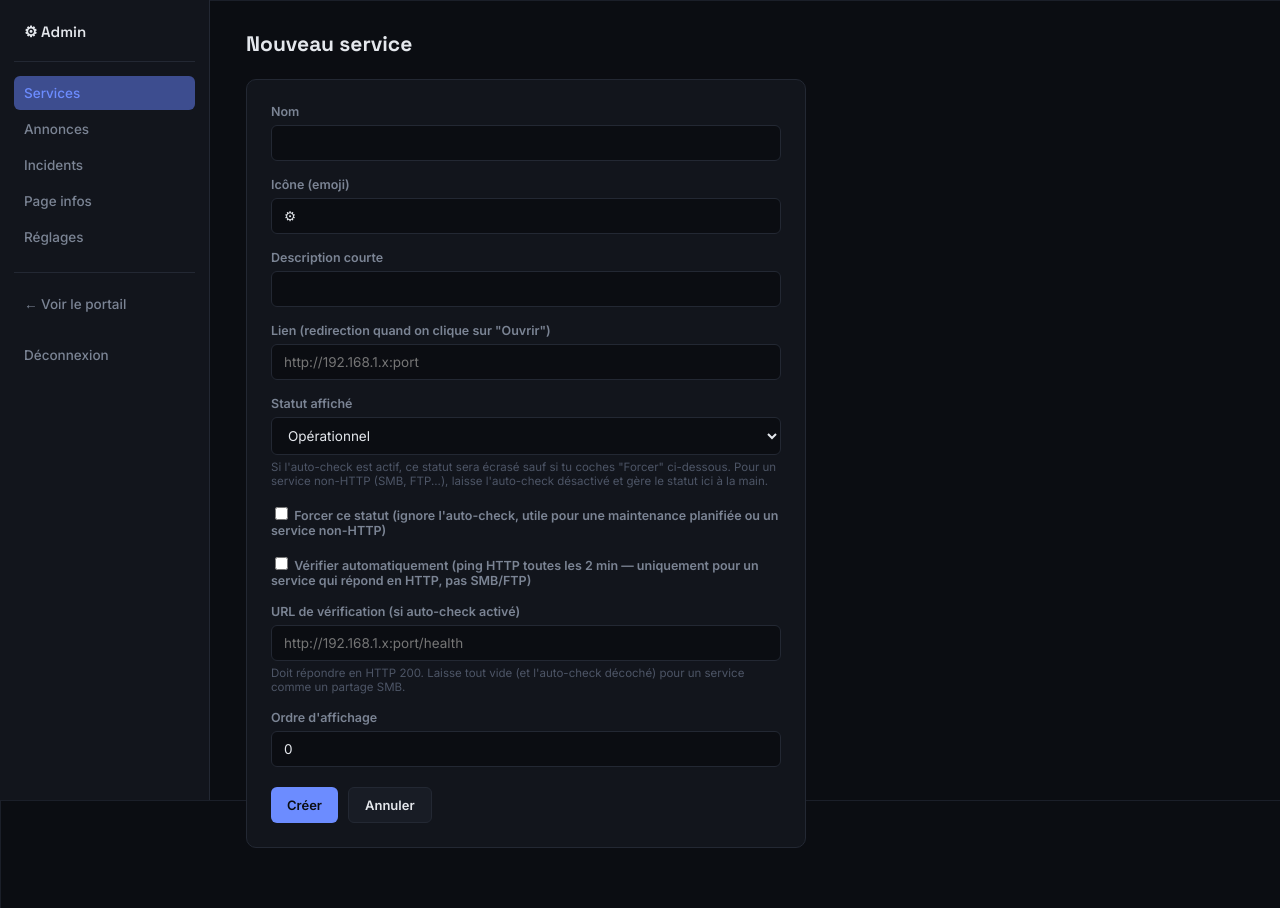
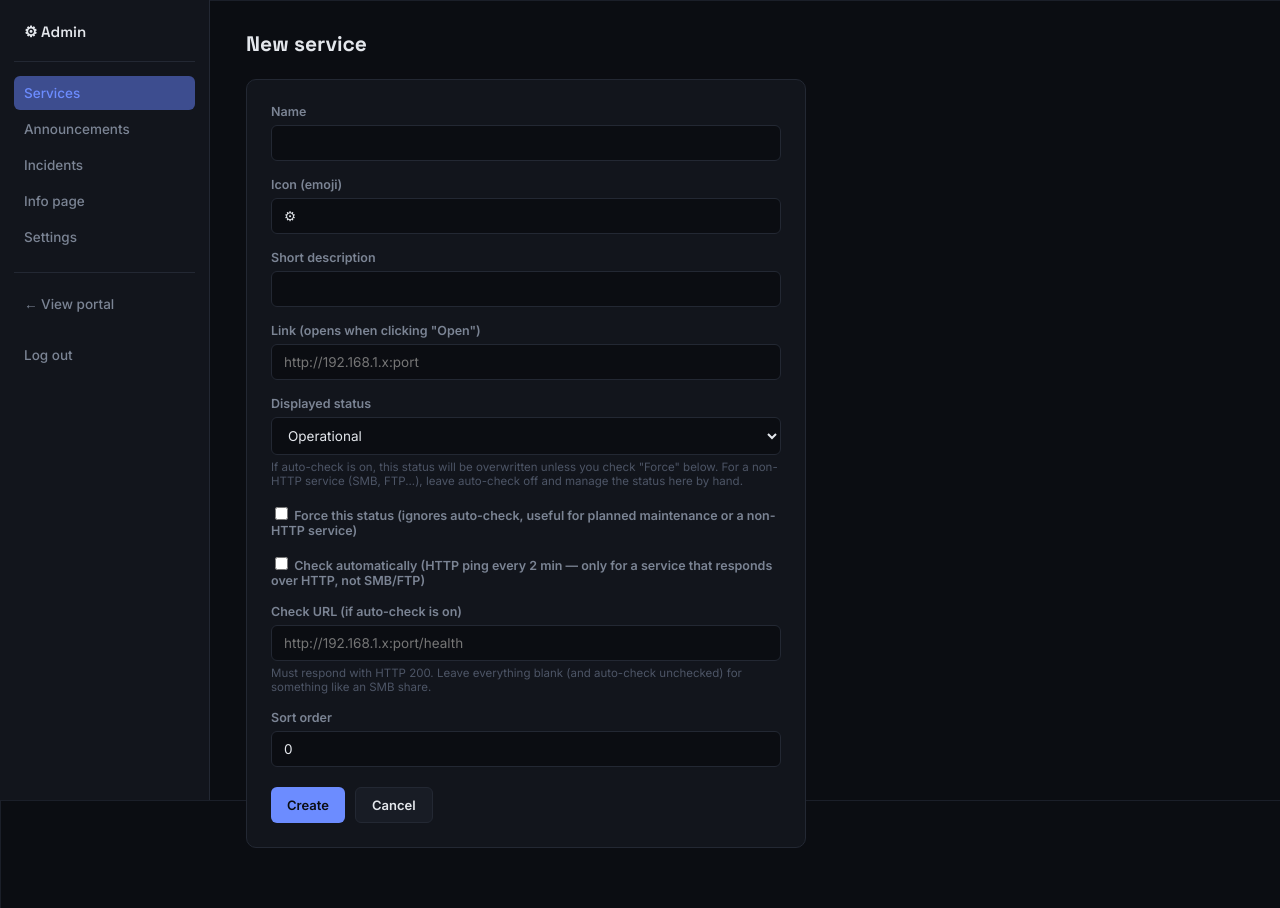
Before and after one commit to Adam4125-officiel/Status-Portal, a Flask app: page /admin/services/new in a window 1280 px wide. Run offline with Flask 3, Linux system fonts and the light colour scheme; the visitor is signed in with stand-in values (Sample User, id 1).

Commit message:
Translate UI/code to English, drop Windows/IIS deployment docs
Full French->English translation across templates, Flask flash messages,
docstrings, comments, and seed data (English identifiers/enum values were
already in place, so this is a pure string/prose change with no schema or
route changes). README rewritten: removes IIS/ARR reverse-proxy and Windows
Task Scheduler instructions per new direction (the app only needs to publish
its own port; how it's exposed - Tailscale, reverse proxy, tunnel - is left
to the operator). Also clarifies that the public page refresh (60s) and the
backend health-check interval (120s) are two independent settings, which
previous docs conflated. Adds a .gitignore (instance/, __pycache__/, .env).

Co-Authored-By: Claude Sonnet 5 <noreply@anthropic.com>

```diff
--- a/app.py
+++ b/app.py
@@ -1,7 +1,7 @@
 """
-app.py — Portail de statut du serveur perso.
-Lance avec : python app.py
-Panel admin : /admin (mot de passe défini au premier lancement)
+app.py — Personal server status portal.
+Run with: python app.py
+Admin panel: /admin (password is set on first launch)
 """
 import os
 import re
@@ -17,9 +17,9 @@ import requests
 import db
 
 app = Flask(__name__)
-app.secret_key = os.environ.get("PORTAL_SECRET_KEY", "change-moi-en-prod-" + os.urandom(8).hex())
+app.secret_key = os.environ.get("PORTAL_SECRET_KEY", "change-me-in-prod-" + os.urandom(8).hex())
 
-CHECK_INTERVAL_SECONDS = 120  # fréquence des health checks auto
+CHECK_INTERVAL_SECONDS = 120  # backend health-check frequency (separate from the public page's refresh)
 
 _URL_RE = re.compile(r"(https?://[^\s<]+)")
 _BOLD_RE = re.compile(r"\*\*(.+?)\*\*")
@@ -27,8 +27,8 @@ _BOLD_RE = re.compile(r"\*\*(.+?)\*\*")
 
 @app.template_filter("richtext")
 def richtext_filter(text):
-    """Texte libre (annonces, page infos) -> HTML minimal et sûr.
-    Supporte **gras**, liens auto-cliquables, sauts de ligne."""
+    """Free text (announcements, info page) -> minimal, safe HTML.
+    Supports **bold**, auto-clickable links, line breaks."""
     if not text:
         return ""
     out = str(escape(text))
@@ -55,7 +55,7 @@ def is_first_run():
 
 
 # ---------------------------------------------------------------------------
-# Pages publiques
+# Public pages
 # ---------------------------------------------------------------------------
 @app.route("/")
 def index():
@@ -105,9 +105,9 @@ def admin_login():
         if first_run:
             confirm = request.form.get("confirm", "")
             if len(password) < 6:
-                flash("Le mot de passe doit faire au moins 6 caractères.", "error")
+                flash("Password must be at least 6 characters.", "error")
             elif password != confirm:
-                flash("Les mots de passe ne correspondent pas.", "error")
+                flash("Passwords do not match.", "error")
             else:
                 db.set_setting("admin_password_hash", generate_password_hash(password))
                 session["logged_in"] = True
@@ -118,7 +118,7 @@ def admin_login():
                 session["logged_in"] = True
                 nxt = request.args.get("next") or url_for("admin_dashboard")
                 return redirect(nxt)
-            flash("Mot de passe incorrect.", "error")
+            flash("Incorrect password.", "error")
     return render_template("login.html", first_run=first_run)
 
 
@@ -153,7 +153,7 @@ def admin_service_new():
         data["manual_override"] = 1 if request.form.get("manual_override") else 0
         data["auto_check"] = 1 if request.form.get("auto_check") else 0
         db.create_service(data)
-        flash("Service ajouté.", "success")
+        flash("Service added.", "success")
         return redirect(url_for("admin_services"))
     return render_template("admin_service_form.html", service=None, active="services")
 
@@ -163,14 +163,14 @@ def admin_service_new():
 def admin_service_edit(service_id):
     service = db.get_service(service_id)
     if not service:
-        flash("Service introuvable.", "error")
+        flash("Service not found.", "error")
         return redirect(url_for("admin_services"))
     if request.method == "POST":
         data = dict(request.form)
         data["manual_override"] = 1 if request.form.get("manual_override") else 0
         data["auto_check"] = 1 if request.form.get("auto_check") else 0
         db.update_service(service_id, data)
-        flash("Service mis à jour.", "success")
+        flash("Service updated.", "success")
         return redirect(url_for("admin_services"))
     return render_template("admin_service_form.html", service=service, active="services")
 
@@ -179,7 +179,7 @@ def admin_service_edit(service_id):
 @login_required
 def admin_service_delete(service_id):
     db.delete_service(service_id)
-    flash("Service supprimé.", "success")
+    flash("Service deleted.", "success")
     return redirect(url_for("admin_services"))
 
 
@@ -198,7 +198,7 @@ def admin_announcement_new():
         data = dict(request.form)
         data["pinned"] = 1 if request.form.get("pinned") else 0
         db.create_announcement(data)
-        flash("Annonce publiée.", "success")
+        flash("Announcement published.", "success")
         return redirect(url_for("admin_announcements"))
     return render_template("admin_announcement_form.html", announcement=None, active="announcements")
 
@@ -208,13 +208,13 @@ def admin_announcement_new():
 def admin_announcement_edit(aid):
     announcement = db.get_announcement(aid)
     if not announcement:
-        flash("Annonce introuvable.", "error")
+        flash("Announcement not found.", "error")
         return redirect(url_for("admin_announcements"))
     if request.method == "POST":
         data = dict(request.form)
         data["pinned"] = 1 if request.form.get("pinned") else 0
         db.update_announcement(aid, data)
-        flash("Annonce mise à jour.", "success")
+        flash("Announcement updated.", "success")
         return redirect(url_for("admin_announcements"))
     return render_template("admin_announcement_form.html", announcement=announcement, active="announcements")
 
@@ -223,7 +223,7 @@ def admin_announcement_edit(aid):
 @login_required
 def admin_announcement_delete(aid):
     db.delete_announcement(aid)
-    flash("Annonce supprimée.", "success")
+    flash("Announcement deleted.", "success")
     return redirect(url_for("admin_announcements"))
 
 
@@ -242,7 +242,7 @@ def admin_incident_new():
     services = db.list_services()
     if request.method == "POST":
         db.create_incident(request.form)
-        flash("Incident enregistré.", "success")
+        flash("Incident recorded.", "success")
         return redirect(url_for("admin_incidents"))
     return render_template("admin_incident_form.html", incident=None, services=services, active="incidents")
 
@@ -253,11 +253,11 @@ def admin_incident_edit(iid):
     incident = db.get_incident(iid)
     services = db.list_services()
     if not incident:
-        flash("Incident introuvable.", "error")
+        flash("Incident not found.", "error")
         return redirect(url_for("admin_incidents"))
     if request.method == "POST":
         db.update_incident(iid, request.form)
-        flash("Incident mis à jour.", "success")
+        flash("Incident updated.", "success")
         return redirect(url_for("admin_incidents"))
     return render_template("admin_incident_form.html", incident=incident, services=services, active="incidents")
 
@@ -266,7 +266,7 @@ def admin_incident_edit(iid):
 @login_required
 def admin_incident_delete(iid):
     db.delete_incident(iid)
-    flash("Incident supprimé.", "success")
+    flash("Incident deleted.", "success")
     return redirect(url_for("admin_incidents"))
 
 
@@ -276,7 +276,7 @@ def admin_incident_delete(iid):
 def admin_info():
     if request.method == "POST":
         db.set_info_page(request.form.get("content", ""))
-        flash("Page d'infos mise à jour.", "success")
+        flash("Info page updated.", "success")
         return redirect(url_for("admin_info"))
     content = db.get_info_page()
     return render_template("admin_info.html", content=content, active="info")
@@ -292,19 +292,19 @@ def admin_settings():
         confirm = request.form.get("confirm_password", "")
         stored = db.get_setting("admin_password_hash")
         if not check_password_hash(stored, current):
-            flash("Mot de passe actuel incorrect.", "error")
+            flash("Current password is incorrect.", "error")
         elif len(new) < 6:
-            flash("Le nouveau mot de passe doit faire au moins 6 caractères.", "error")
+            flash("New password must be at least 6 characters.", "error")
         elif new != confirm:
-            flash("Les mots de passe ne correspondent pas.", "error")
+            flash("Passwords do not match.", "error")
         else:
             db.set_setting("admin_password_hash", generate_password_hash(new))
-            flash("Mot de passe changé.", "success")
+            flash("Password changed.", "success")
     return render_template("admin_settings.html", check_interval=CHECK_INTERVAL_SECONDS, active="settings")
 
 
 # ---------------------------------------------------------------------------
-# Health check en tâche de fond
+# Background health check
 # ---------------------------------------------------------------------------
 def run_health_checks():
     while True:
@@ -323,7 +323,7 @@ def run_health_checks():
                     status = "down"
                 db.update_service_status_from_check(s["id"], status, elapsed_ms)
         except Exception as e:
-            print(f"[health-check] erreur: {e}")
+            print(f"[health-check] error: {e}")
         time.sleep(CHECK_INTERVAL_SECONDS)
 
 
@@ -336,5 +336,5 @@ def start_background_checker():
 if __name__ == "__main__":
     db.init_db()
     start_background_checker()
-    # En prod (IIS/waitress), debug doit rester False.
+    # debug must stay False whenever this is reachable outside localhost.
     app.run(host="0.0.0.0", port=5000, debug=False)
--- a/static/css/style.css
+++ b/static/css/style.css
@@ -1,9 +1,9 @@
 /* ============================================================
    status-portal — design tokens
-   Esthétique : salle de contrôle réseau / rack de monitoring.
+   Aesthetic: network control room / monitoring rack.
    ============================================================ */
 :root {
-  /* Couleurs */
+  /* Colors */
   --bg-void: #0b0d12;
   --bg-panel: #12151c;
   --bg-panel-raised: #181c25;
@@ -24,7 +24,7 @@
   --maint: #a08bff;
   --maint-dim: #372c66;
 
-  /* Typo */
+  /* Typography */
   --font-display: "Space Grotesk", "Inter", sans-serif;
   --font-body: "Inter", sans-serif;
   --font-mono: "JetBrains Mono", "Fira Code", monospace;
--- a/static/js/main.js
+++ b/static/js/main.js
@@ -4,7 +4,7 @@
   var el = document.getElementById('refresh-countdown');
 
   setInterval(function () {
-    if (document.hidden) return; // ne dérange pas si l'onglet n'est pas visible
+    if (document.hidden) return; // don't bother refreshing while the tab isn't visible
     remaining -= 1;
     if (remaining <= 0) {
       window.location.reload();
--- a/templates/admin_base.html
+++ b/templates/admin_base.html
@@ -4,13 +4,13 @@
   <nav class="admin-nav">
     <div class="admin-nav__brand">⚙ Admin</div>
     <a href="{{ url_for('admin_services') }}" class="{{ 'active' if active == 'services' }}">Services</a>
-    <a href="{{ url_for('admin_announcements') }}" class="{{ 'active' if active == 'announcements' }}">Annonces</a>
+    <a href="{{ url_for('admin_announcements') }}" class="{{ 'active' if active == 'announcements' }}">Announcements</a>
     <a href="{{ url_for('admin_incidents') }}" class="{{ 'active' if active == 'incidents' }}">Incidents</a>
-    <a href="{{ url_for('admin_info') }}" class="{{ 'active' if active == 'info' }}">Page infos</a>
-    <a href="{{ url_for('admin_settings') }}" class="{{ 'active' if active == 'settings' }}">Réglages</a>
+    <a href="{{ url_for('admin_info') }}" class="{{ 'active' if active == 'info' }}">Info page</a>
+    <a href="{{ url_for('admin_settings') }}" class="{{ 'active' if active == 'settings' }}">Settings</a>
     <div class="back-link">
-      <a href="{{ url_for('index') }}">← Voir le portail</a><br>
-      <a href="{{ url_for('admin_logout') }}">Déconnexion</a>
+      <a href="{{ url_for('index') }}">← View portal</a><br>
+      <a href="{{ url_for('admin_logout') }}">Log out</a>
     </div>
   </nav>
   <main class="admin-main">
--- a/templates/admin_service_form.html
+++ b/templates/admin_service_form.html
@@ -1,62 +1,62 @@
 {% extends "admin_base.html" %}
-{% block title %}{{ 'Modifier' if service else 'Nouveau' }} service — Admin{% endblock %}
+{% block title %}{{ 'Edit' if service else 'New' }} service — Admin{% endblock %}
 {% block admin_content %}
 <div class="admin-header">
-  <h1>{{ 'Modifier le service' if service else 'Nouveau service' }}</h1>
+  <h1>{{ 'Edit service' if service else 'New service' }}</h1>
 </div>
 
 <form method="POST" class="form-panel">
   <div class="field">
-    <label for="name">Nom</label>
+    <label for="name">Name</label>
     <input type="text" id="name" name="name" value="{{ service.name if service else '' }}" required>
   </div>
   <div class="field">
-    <label for="icon">Icône (emoji)</label>
+    <label for="icon">Icon (emoji)</label>
     <input type="text" id="icon" name="icon" value="{{ service.icon if service else '⚙' }}" maxlength="4">
   </div>
   <div class="field">
-    <label for="description">Description courte</label>
+    <label for="description">Short description</label>
     <input type="text" id="description" name="description" value="{{ service.description if service else '' }}">
   </div>
   <div class="field">
-    <label for="url">Lien (redirection quand on clique sur "Ouvrir")</label>
+    <label for="url">Link (opens when clicking "Open")</label>
     <input type="url" id="url" name="url" value="{{ service.url if service else '' }}" required placeholder="http://192.168.1.x:port">
   </div>
   <div class="field">
-    <label for="status">Statut affiché</label>
+    <label for="status">Displayed status</label>
     <select id="status" name="status">
       {% set current = service.status if service else 'operational' %}
-      <option value="operational" {{ 'selected' if current == 'operational' }}>Opérationnel</option>
-      <option value="degraded" {{ 'selected' if current == 'degraded' }}>Dégradé</option>
+      <option value="operational" {{ 'selected' if current == 'operational' }}>Operational</option>
+      <option value="degraded" {{ 'selected' if current == 'degraded' }}>Degraded</option>
       <option value="maintenance" {{ 'selected' if current == 'maintenance' }}>Maintenance</option>
-      <option value="down" {{ 'selected' if current == 'down' }}>Hors service</option>
+      <option value="down" {{ 'selected' if current == 'down' }}>Down</option>
     </select>
-    <div class="field-hint">Si l'auto-check est actif, ce statut sera écrasé sauf si tu coches "Forcer" ci-dessous. Pour un service non-HTTP (SMB, FTP...), laisse l'auto-check désactivé et gère le statut ici à la main.</div>
+    <div class="field-hint">If auto-check is on, this status will be overwritten unless you check "Force" below. For a non-HTTP service (SMB, FTP...), leave auto-check off and manage the status here by hand.</div>
   </div>
   <div class="field">
     <label class="field-check">
       <input type="checkbox" name="manual_override" {{ 'checked' if service and service.manual_override }}>
-      Forcer ce statut (ignore l'auto-check, utile pour une maintenance planifiée ou un service non-HTTP)
+      Force this status (ignores auto-check, useful for planned maintenance or a non-HTTP service)
     </label>
   </div>
   <div class="field">
     <label class="field-check">
       <input type="checkbox" name="auto_check" {{ 'checked' if service and service.auto_check }}>
-      Vérifier automatiquement (ping HTTP toutes les 2 min — uniquement pour un service qui répond en HTTP, pas SMB/FTP)
+      Check automatically (HTTP ping every 2 min — only for a service that responds over HTTP, not SMB/FTP)
     </label>
   </div>
   <div class="field">
-    <label for="check_url">URL de vérification (si auto-check activé)</label>
+    <label for="check_url">Check URL (if auto-check is on)</label>
     <input type="text" id="check_url" name="check_url" value="{{ service.check_url if service else '' }}" placeholder="http://192.168.1.x:port/health">
-    <div class="field-hint">Doit répondre en HTTP 200. Laisse tout vide (et l'auto-check décoché) pour un service comme un partage SMB.</div>
+    <div class="field-hint">Must respond with HTTP 200. Leave everything blank (and auto-check unchecked) for something like an SMB share.</div>
   </div>
   <div class="field">
-    <label for="sort_order">Ordre d'affichage</label>
+    <label for="sort_order">Sort order</label>
     <input type="number" id="sort_order" name="sort_order" value="{{ service.sort_order if service else 0 }}">
   </div>
   <div class="form-actions">
-    <button type="submit" class="btn">{{ 'Enregistrer' if service else 'Créer' }}</button>
-    <a href="{{ url_for('admin_services') }}" class="btn secondary">Annuler</a>
+    <button type="submit" class="btn">{{ 'Save' if service else 'Create' }}</button>
+    <a href="{{ url_for('admin_services') }}" class="btn secondary">Cancel</a>
   </div>
 </form>
 {% endblock %}
--- a/templates/base.html
+++ b/templates/base.html
@@ -1,9 +1,9 @@
 <!DOCTYPE html>
-<html lang="fr">
+<html lang="en">
 <head>
   <meta charset="UTF-8">
   <meta name="viewport" content="width=device-width, initial-scale=1.0">
-  <title>{% block title %}Portail{% endblock %}</title>
+  <title>{% block title %}Status Portal{% endblock %}</title>
   <link rel="preconnect" href="https://fonts.googleapis.com">
   <link rel="preconnect" href="https://fonts.gstatic.com" crossorigin>
   <link href="https://fonts.googleapis.com/css2?family=Space+Grotesk:wght@500;600;700&family=Inter:wght@400;500;600&family=JetBrains+Mono:wght@400;500&display=swap" rel="stylesheet">
```
Also changed, not shown: db.py (+5 -5 lines), serve_waitress.py (+6 -6 lines), templates/admin_announcement_form.html (+10 -10 lines), templates/admin_announcements.html (+9 -9 lines), templates/admin_incident_form.html (+14 -14 lines), templates/admin_incidents.html (+7 -7 lines), templates/admin_info.html (+6 -6 lines), templates/admin_services.html (+8 -8 lines), templates/admin_settings.html (+8 -7 lines), templates/index.html (+22 -22 lines), templates/login.html (+8 -8 lines), README.md, 1 other file.
